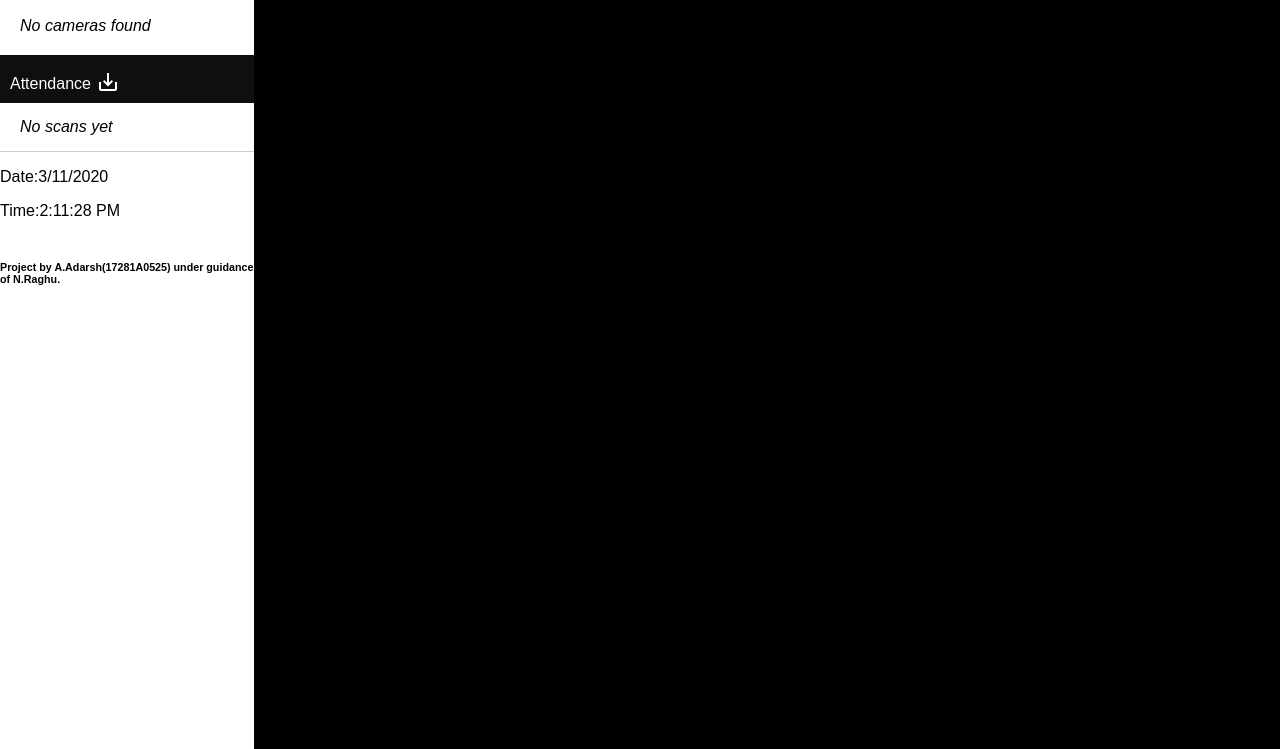
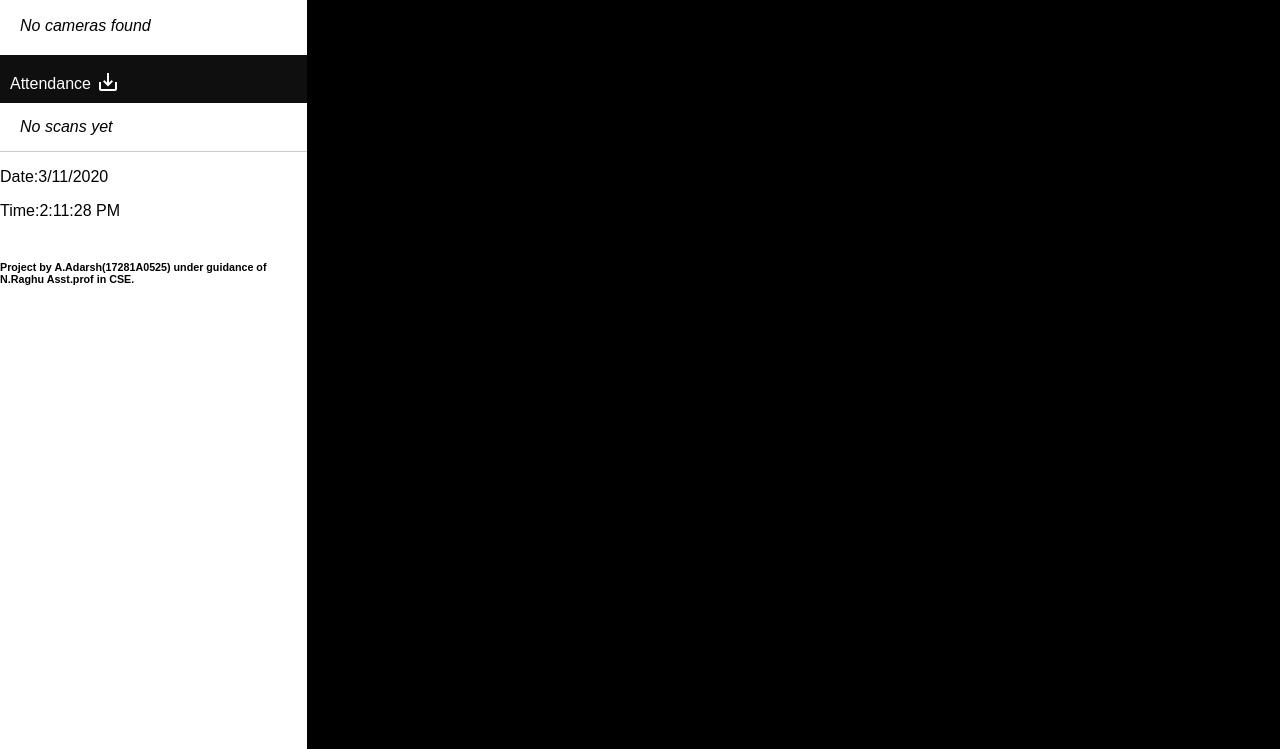
Before and after one commit to Adarshreddyash/eattend, a plain HTML site: page index.html in a window 1280 px wide. Shown: the part 103-852 px from the top of the page. Drawn offline with nearby package versions, Linux system fonts and the light colour scheme.

Commit message:
Update index.html

```diff
--- a/index.html
+++ b/index.html
@@ -51,7 +51,7 @@
                     </transition-group>
                 </div>
             </section>
-            <h6>Project by A.Adarsh(17281A0525) under guidance of N.Raghu.</h6>
+            <h6>Project by A.Adarsh(17281A0525) under guidance of N.Raghu Asst.prof in CSE.</h6>
         </div>
         <div class="preview-container">
             <video id="preview"></video>
```
